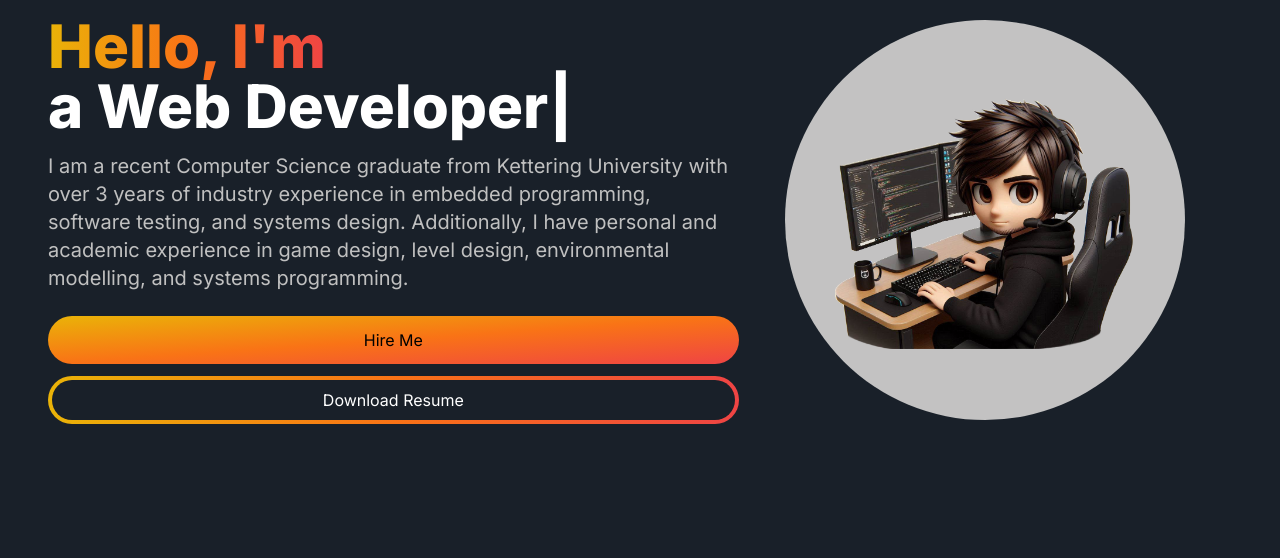
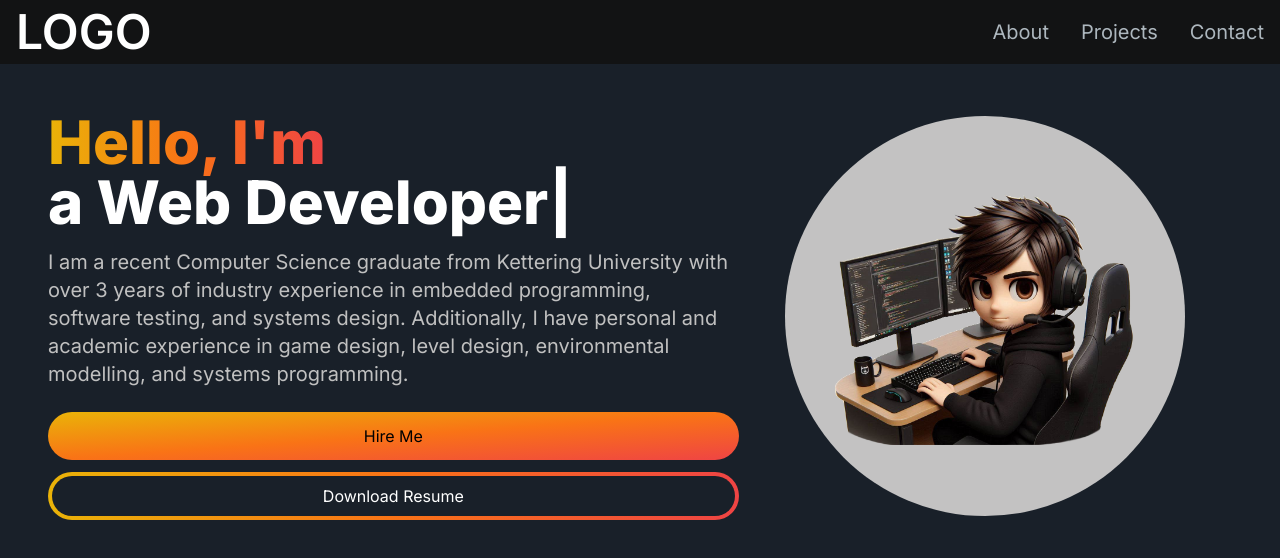
Before and after one commit to cjkarinen20/cjkarinen20.github.io, a Next.js app: page / in a window 1280 px wide. Shown: the top 558 px of the page. Built offline with nearby package versions, Linux system fonts and the light colour scheme.

Commit message:
NavBar for Desktop and Mobile

```diff
--- a/package.json
+++ b/package.json
@@ -9,7 +9,8 @@
     "lint": "next lint"
   },
   "dependencies": {
-    "next": "14.2.7",
+    "@heroicons/react": "^2.1.5",
+    "next": "^14.2.14",
     "react": "^18",
     "react-dom": "^18",
     "react-type-animation": "^3.2.0"
--- /dev/null
+++ b/src/app/Components/MenuOverlay.jsx
@@ -0,0 +1,17 @@
+import React from 'react';
+import NavLink from './NavLink';
+
+const MenuOverlay = ({ links }) =>
+{
+    return (
+    <ul className="flex flex-col py-4 items-center">
+        {links.map((link, index) => (
+                <li key={index}>
+                <NavLink href={link.path} title={link.title}/>
+                </li>
+                ))}
+            </ul>
+    );
+};
+
+export default MenuOverlay;
--- a/src/app/Components/NavBar.jsx
+++ b/src/app/Components/NavBar.jsx
@@ -1,16 +1,65 @@
+"use client"
 import Link from 'next/link';
-import React from 'react';
+import React, { useState } from 'react';
+import NavLink from './NavLink';
+import MenuOverlay from './MenuOverlay';
+import { Bars3Icon, XMarkIcon} from '@heroicons/react/24/solid';
+
+const navLinks = [
+    {
+        title: "About",
+        path: "#about",
+    },
+    {
+        title: "Projects",
+        path: "#projects",
+    },
+    {
+        title: "Contact",
+        path: "#contact",
+    }
+]
 
 const Navbar = () => {
+    const [navBarOpen, setNavBarOpen] = useState(false);
+
     return (
-        <nav>
-            <div className="flex flex-wrap items-center justify-between mx-auto p-8">
-            <Link href={"/"} className="text-5xl rext-white font-semibold">
+        <nav className="fixed top-0 left-0 right-0 z-10 bg-[#121212] bg-opacity-90">
+            <div className="flex flex-wrap items-center justify-between mx-auto px-4 py-2">
+            <Link href={"/"} className="text-2xl md:text-5xl text-white font-semibold">
                 LOGO
             </Link>
-            <div className="menu"></div>
+                <div className="mobile-menu block md:hidden">
+                    {
+                        navBarOpen ? (
+                            <button
+                            onClick={() => setNavBarOpen(false)}
+                            className="flex items-center px-3 py-2 border rounded border-slate-200 text-slate-200 hover:text-white hover">
+                                <XMarkIcon className="h-5 w-5" />
+                            </button>
+                        ) : (
+                            <button
+                            onClick={() => setNavBarOpen(true)}
+                            className="flex items-center px-3 py-2 border rounded border-slate-200 text-slate-200 hover:text-white hover">
+                                <Bars3Icon className="h-5 w-5" />
+                        </button>
+                        )
+                    }
+                </div>
+                <div className="menu hidden md:block md:w-auto" id="NavBar">
+                    <ul className = "flex p-4 md:p-0 md:flex-row md:space-x-8 mt-0">
+                        {
+                            navLinks.map((link, index) => (
+                                <li key={index}>
+                                    <NavLink href={link.path} title={link.title} />
+                                </li>
+                            ))
+                        }
+                    </ul>
+                </div>
             </div>
+            {navBarOpen ? <MenuOverlay links={navLinks}/> : null}
         </nav>
     );
 };
-export default Navbar
+export default Navbar;
--- /dev/null
+++ b/src/app/Components/NavLink.jsx
@@ -0,0 +1,14 @@
+import Link from 'next/link';
+const NavLink = ({href, title}) => {
+    return (
+        <Link
+        href={href}
+        className="block py-2 pl-3 pr-4 text-[#ADB7BE] sm:text-xl rounded md:p-0 hover:text-white">
+            {title}
+        </Link>
+
+
+    );
+};
+
+export default NavLink;
--- a/src/app/page.js
+++ b/src/app/page.js
@@ -5,8 +5,9 @@
 export default function Home() {
   return (
     <main className="flex min-h-screen flex-col bg-[#192029]">
-      <div class ="container mx-auto px-12 py-4">
-      <HeroSection />
+      <NavBar />
+      <div class ="container mt-24 mx-auto px-12 py-4">
+        <HeroSection />
       </div>
     </main>
   );
```
Also changed, not shown: 1 other file (tests, documents, lock files or other folders).
